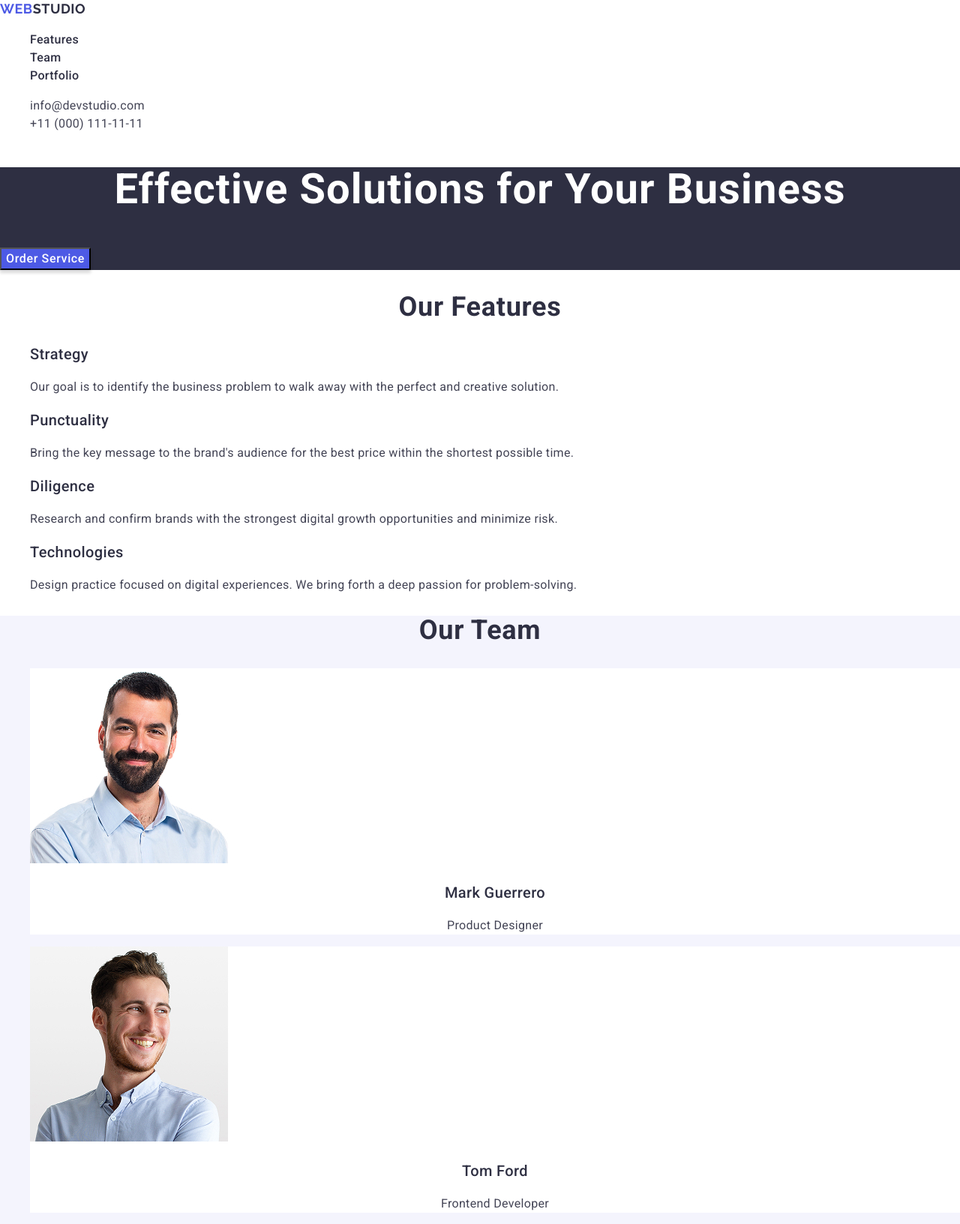
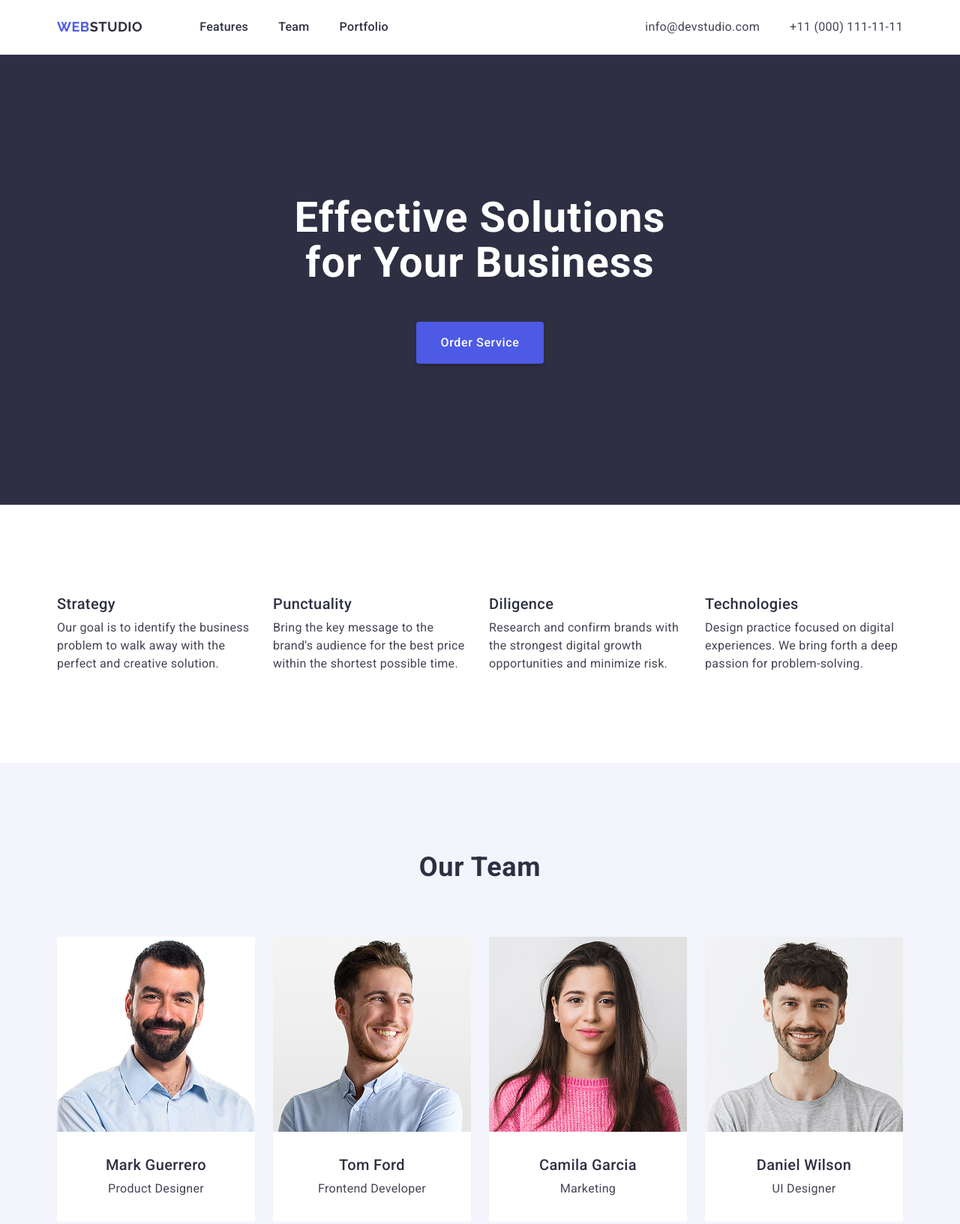
Before and after one commit to zwazoo/goit-markup-hw-03, a plain HTML site: page index.html in a window 1280 px wide. Shown: the top 1632 px of the page at 75% size. Drawn offline with nearby package versions, Linux system fonts and the light colour scheme.

Commit message:
add layout styles

```diff
--- a/css/common.css
+++ b/css/common.css
@@ -11,6 +11,18 @@ body {
 ul,
 ol {
     list-style-type: none;
+    margin: 0;
+    padding: 0;
+}
+
+h1,
+h2,
+h3,
+h4,
+h5,
+h6,
+p {
+    margin: 0;
 }
 
 a {
@@ -21,16 +33,8 @@ a {
     letter-spacing: 0.04em;
 }
 
-h1 {
-    font-weight: 700;
-    font-size: 56px;
-    line-height: 1.07;
-    letter-spacing: 0.02em;
-    text-align: center;
-    color: var(--surface-primary);
-}
-
 h2 {
+    margin-bottom: 72px;
     font-size: 36px;
     font-weight: 700;
     line-height: 1.11;
@@ -59,6 +63,10 @@ address {
     font-style: normal;
 }
 
+img {
+    display: block;
+}
+
 .logo {
     font-family: 'Raleway', sans-serif;
     font-weight: 700;
@@ -71,6 +79,29 @@ address {
 
 .logo-part {
     color: var(--brand-default);
+}
+
+.container {
+    max-width: 1158px;
+    padding: 0 15px;
+    margin: 0 auto;
+}
+
+.section {
+    padding: 120px 0;
+}
+
+.sr-only {
+    position: absolute;
+    white-space: nowrap;
+    width: 1px;
+    height: 1px;
+    overflow: hidden;
+    border: 0;
+    padding: 0;
+    clip: rect(0 0 0 0);
+    clip-path: inset(100%);
+    margin: -1px;
 }
 
 :root {
--- a/css/features.css
+++ b/css/features.css
@@ -1,4 +1,15 @@
-.features h3 {
+.features ul {
+    display: flex;
+    justify-content: space-between;
+    gap: 24px;
+}
+
+.feature {
+    flex: 1;
+}
+
+.feature h3 {
+    margin-bottom: 8px;
     font-weight: 500;
     font-size: 20px;
     line-height: 1.2;
--- a/css/footer.css
+++ b/css/footer.css
@@ -1,8 +1,15 @@
 .footer {
+    padding: 100px 0;
     background-color: var(--contrast-high);
     color: var(--surface-default);
 }
 
+.footer-info {
+    max-width: 25%;
+}
+
 .footer-logo {
+    display: inline-block;
+    margin-bottom: 16px;
     color: var(--surface-default);
 }
--- a/css/header.css
+++ b/css/header.css
@@ -1,8 +1,38 @@
+.header {
+    border-bottom: 1px solid var(--accent-subtle);
+}
+
+.header-container {
+    padding: 24px 15px;
+    display: flex;
+    align-items: center;
+    justify-content: space-between;
+}
+
+.header-nav {
+    display: flex;
+    align-items: center;
+    gap: 76px;
+}
+
+.header-nav ul {
+    display: flex;
+    align-items: center;
+    gap: 40px;
+}
+
 .nav-link {
     font-weight: 500;
     font-size: 16px;
     letter-spacing: 0.02em;
     color: var(--contrast-high);
+}
+
+.contacts {
+    display: flex;
+    align-items: center;
+    justify-content: flex-end;
+    gap: 40px;
 }
 
 .contact-link {
--- a/css/hero.css
+++ b/css/hero.css
@@ -1,11 +1,28 @@
 .hero {
+    padding: 188px 0px;
     background-color: var(--surface-hero);
 }
 
+h1 {
+    max-width: 50%;
+    margin: 0 auto 48px;
+    font-weight: 700;
+    font-size: 56px;
+    line-height: 1.07;
+    letter-spacing: 0.02em;
+    text-align: center;
+    color: var(--surface-primary);
+}
+
 .hero button {
+    margin: 0 auto;
+    padding: 16px 32px;
+    display: block;
+    border-radius: 4px;
     background: var(--brand-default);
     color: var(--surface-primary);
     box-shadow: 0 4px 4px 0 rgba(0, 0, 0, 0.15);
+    border: none;
 }
 
 .hero button:hover,
--- a/css/portfolio.css
+++ b/css/portfolio.css
@@ -0,0 +1,20 @@
+.projects {
+    display: flex;
+    flex-wrap: wrap;
+    gap: 48px 24px;
+}
+
+.projects li {
+    flex: 1;
+}
+
+.info {
+    border-bottom: 1px solid var(--accent-subtle);
+    border-left: 1px solid var(--accent-subtle);
+    border-right: 1px solid var(--accent-subtle);
+    padding: 32px 16px;
+}
+
+.info h3 {
+    margin-bottom: 8px;
+}
--- a/css/team.css
+++ b/css/team.css
@@ -2,14 +2,22 @@
     background-color: var(--surface-default);
 }
 
-.team h3 {
-    text-align: center;
+.members {
+    display: flex;
+    justify-content: space-between;
+    gap: 24px;
 }
 
-.team li {
+.members li {
+    flex: 1;
+    border-radius: 0 0 4px 4px;
     background-color: var(--surface-primary);
 }
 
-.team p {
+.member-info {
+    padding: 32px 16px;
+    display: flex;
+    flex-direction: column;
+    gap: 8px;
     text-align: center;
 }
--- a/index.html
+++ b/index.html
@@ -24,10 +24,14 @@
     </head>
 
     <body>
-        <header id="header">
-            <a href="./index.html" class="logo"> <span class="logo-part">Web</span>Studio </a>
+        <header id="header" class="header">
+            <div class="container header-container">
+                <div class="header-nav">
+                    <a href="./index.html" class="logo">
+                        <span class="logo-part">Web</span>Studio
+                    </a>
 
-            <nav class="nav">
+                    <nav>
                         <ul>
                             <li>
                                 <a href="#features" class="nav-link">Features</a>
@@ -40,9 +44,10 @@
                             </li>
                         </ul>
                     </nav>
+                </div>
 
                 <address>
-                <ul>
+                    <ul class="contacts">
                         <li>
                             <a href="mailto:info@devstudio.com" class="contact-link"
                                 >info@devstudio.com</a
@@ -53,52 +58,59 @@
                         </li>
                     </ul>
                 </address>
+            </div>
         </header>
 
         <main>
-            <section id="hero" class="hero">
+            <section id="hero" class="section hero">
+                <div class="container">
                     <h1>Effective Solutions for Your Business</h1>
                     <button type="button">Order Service</button>
+                </div>
             </section>
 
-            <section id="features" class="features">
-                <h2>Our Features</h2>
+            <section id="features" class="section features">
+                <div class="container">
+                    <h2 class="sr-only">Our Features</h2>
+
                     <ul>
-                    <li>
+                        <li class="feature">
                             <h3>Strategy</h3>
                             <p>
                                 Our goal is to identify the business problem to walk away with the
                                 perfect and creative solution.
                             </p>
                         </li>
-                    <li>
+                        <li class="feature">
                             <h3>Punctuality</h3>
                             <p>
-                            Bring the key message to the brand's audience for the best price within
-                            the shortest possible time.
+                                Bring the key message to the brand's audience for the best price
+                                within the shortest possible time.
                             </p>
                         </li>
-                    <li>
+                        <li class="feature">
                             <h3>Diligence</h3>
                             <p>
                                 Research and confirm brands with the strongest digital growth
                                 opportunities and minimize risk.
                             </p>
                         </li>
-                    <li>
+                        <li class="feature">
                             <h3>Technologies</h3>
                             <p>
-                            Design practice focused on digital experiences. We bring forth a deep
-                            passion for problem-solving.
+                                Design practice focused on digital experiences. We bring forth a
+                                deep passion for problem-solving.
                             </p>
                         </li>
                     </ul>
+                </div>
             </section>
 
-            <section id="team" class="team">
+            <section id="team" class="section team">
+                <div class="container">
                     <h2>Our Team</h2>
 
-                <ul>
+                    <ul class="members">
                         <li>
                             <img
                                 src="./images/team-1.jpg"
@@ -106,8 +118,10 @@
                                 height="260"
                                 alt="Photo of Mark Guerrero"
                             />
+                            <div class="member-info">
                                 <h3>Mark Guerrero</h3>
                                 <p>Product Designer</p>
+                            </div>
                         </li>
                         <li>
                             <img
@@ -116,8 +130,10 @@
                                 height="260"
                                 alt="Photo of Tom Ford"
                             />
+                            <div class="member-info">
                                 <h3>Tom Ford</h3>
                                 <p>Frontend Developer</p>
+                            </div>
                         </li>
                         <li>
                             <img
@@ -126,8 +142,10 @@
                                 height="260"
                                 alt="Photo of Camila Garcia"
                             />
+                            <div class="member-info">
                                 <h3>Camila Garcia</h3>
                                 <p>Marketing</p>
+                            </div>
                         </li>
                         <li>
                             <img
@@ -136,16 +154,20 @@
                                 height="260"
                                 alt="Photo of Daniel Wilson"
                             />
+                            <div class="member-info">
                                 <h3>Daniel Wilson</h3>
                                 <p>UI Designer</p>
+                            </div>
                         </li>
                     </ul>
+                </div>
             </section>
 
-            <section id="portfolio" class="portfolio">
+            <section id="portfolio" class="section portfolio">
+                <div class="container">
                     <h2>Our Portfolio</h2>
 
-                <ul>
+                    <ul class="projects">
                         <li>
                             <img
                                 src="./images/portfolio-1.jpg"
@@ -153,8 +175,10 @@
                                 width="360"
                                 height="300"
                             />
+                            <div class="info">
                                 <h3>Banking App</h3>
                                 <p>App</p>
+                            </div>
                         </li>
                         <li>
                             <img
@@ -163,8 +187,10 @@
                                 width="360"
                                 height="300"
                             />
+                            <div class="info">
                                 <h3>Cashless Payment</h3>
                                 <p>Marketing</p>
+                            </div>
                         </li>
                         <li>
                             <img
@@ -173,8 +199,10 @@
                                 width="360"
                                 height="300"
                             />
+                            <div class="info">
                                 <h3>Meditation App</h3>
                                 <p>App</p>
+                            </div>
                         </li>
                         <li>
                             <img
@@ -183,8 +211,10 @@
                                 width="360"
                                 height="300"
                             />
+                            <div class="info">
                                 <h3>Taxi Service</h3>
                                 <p>Marketing</p>
+                            </div>
                         </li>
                         <li>
                             <img
@@ -193,8 +223,10 @@
                                 width="360"
                                 height="300"
                             />
+                            <div class="info">
                                 <h3>Screen Illustrations</h3>
                                 <p>Design</p>
+                            </div>
                         </li>
                         <li>
                             <img
@@ -203,21 +235,28 @@
                                 width="360"
                                 height="300"
                             />
+                            <div class="info">
                                 <h3>Online Courses</h3>
                                 <p>Marketing</p>
+                            </div>
                         </li>
                     </ul>
+                </div>
             </section>
         </main>
 
         <footer id="footer" class="footer">
+            <div class="container">
+                <div class="footer-info">
                     <a href="./index.html" class="logo footer-logo">
                         <span class="logo-part">Web</span>Studio
                     </a>
                     <p>
-                Increase the flow of customers and sales for your business with digital marketing &
-                growth solutions.
+                        Increase the flow of customers and sales for your business with digital
+                        marketing & growth solutions.
                     </p>
+                </div>
+            </div>
         </footer>
     </body>
 </html>
```
Lines whose indentation alone changed are shown as unchanged.
